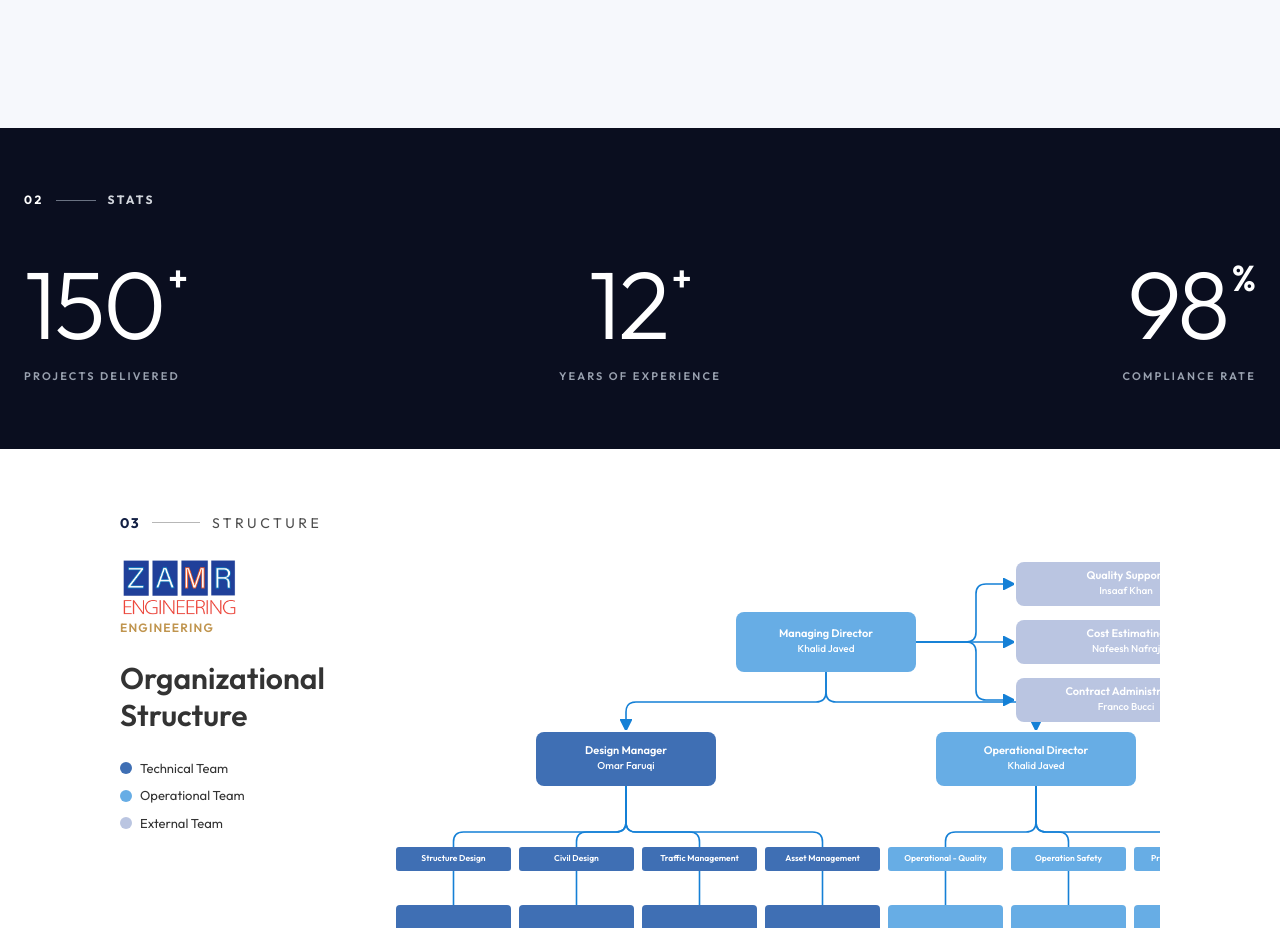
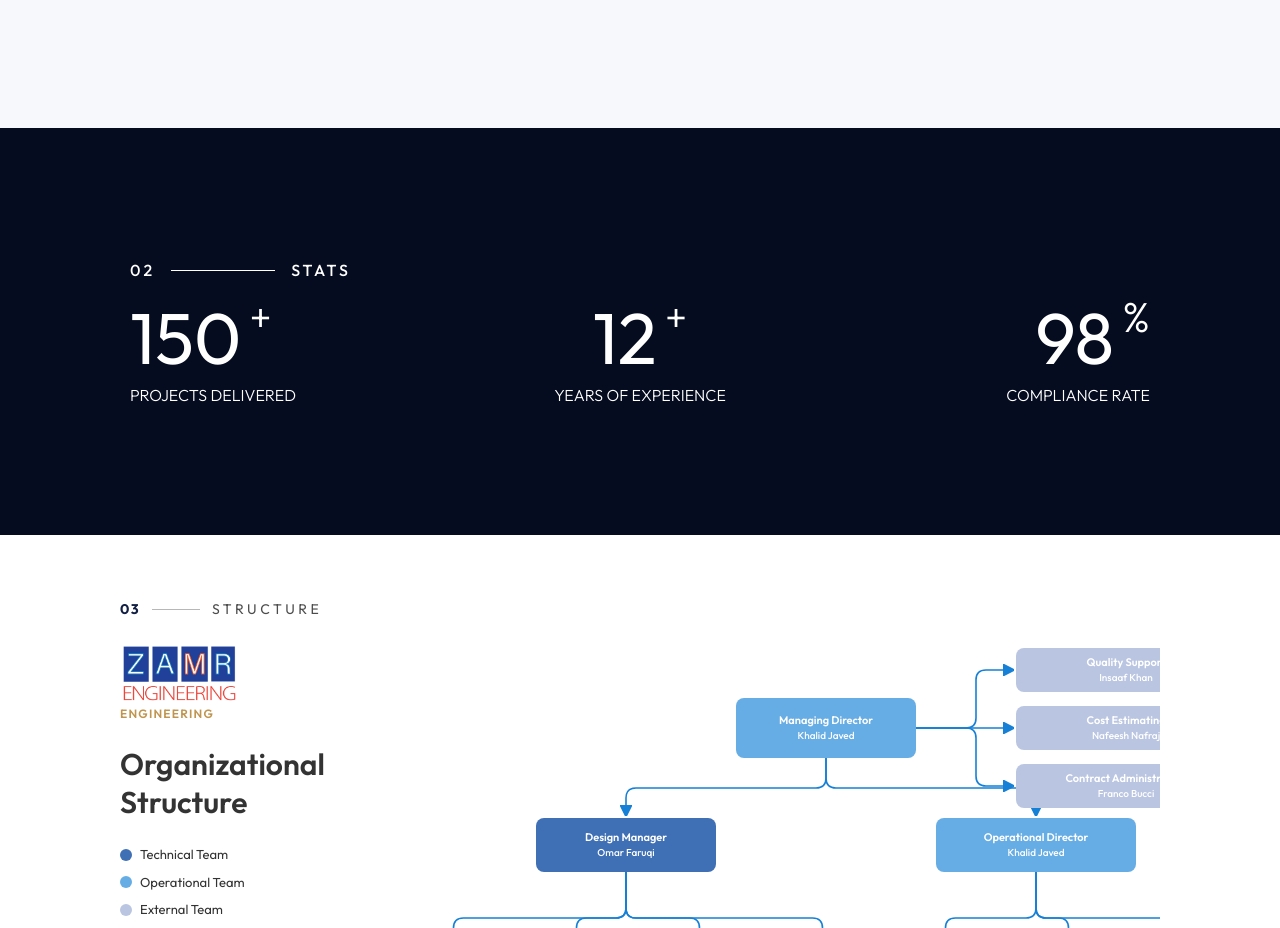
Before and after one commit to clickmaster4285/zamr-engineering-, a Next.js app: page /about in a window 1280 px wide. Shown: the part 1525-2453 px from the top of the page. Built offline with nearby package versions, Linux system fonts and the light colour scheme.

Commit message:
now enhance the stat of about

```diff
--- a/components/About/Stat.tsx
+++ b/components/About/Stat.tsx
@@ -6,12 +6,13 @@ interface Stat {
   value: number;
   suffix: string;
   label: string;
+  align: "start" | "center" | "end";
 }
 
 const stats: Stat[] = [
-  { value: 150, suffix: "+", label: "PROJECTS DELIVERED" },
-  { value: 12, suffix: "+", label: "YEARS OF EXPERIENCE" },
-  { value: 98, suffix: "%", label: "COMPLIANCE RATE" },
+  { value: 150, suffix: "+", label: "PROJECTS DELIVERED", align: "start" },
+  { value: 12, suffix: "+", label: "YEARS OF EXPERIENCE", align: "center" },
+  { value: 98, suffix: "%", label: "COMPLIANCE RATE", align: "end" },
 ];
 
 function useCountUp(target: number, shouldStart: boolean, duration = 1500) {
@@ -46,35 +47,28 @@ function useCountUp(target: number, shouldStart: boolean, duration = 1500) {
 function StatItem({
   stat,
   shouldStart,
-  align = "center",
 }: {
   stat: Stat;
   shouldStart: boolean;
-  align?: "left" | "center" | "right";
 }) {
   const count = useCountUp(stat.value, shouldStart);
 
-  const alignmentClasses = {
-    left: "items-start text-left",
-    center: "items-center text-center",
-    right: "items-end text-right",
-  };
-
   return (
-    <div className={`flex flex-col ${alignmentClasses[align]}`}>
-      <div className={`flex ${align === "left" ? "justify-start" : align === "right" ? "justify-end" : "justify-center"} text-white`}>
-      <span className="text-6xl sm:text-7xl md:text-8xl font-light leading-none tracking-tight">
-  {count}
-</span>
-<span className="text-2xl sm:text-3xl md:text-4xl font-semibold leading-none ml-1 mt-1">
-  {stat.suffix}
-</span>
+    <div
+      className="flex flex-1 flex-col gap-[2px]"
+      style={{ alignItems: stat.align }}
+    >
+      <div className="flex flex-row items-start gap-2">
+        <span className="text-[72px] font-normal leading-[91px] text-white">
+          {count}
+        </span>
+        <span className="text-[42px] font-light leading-[50px] text-white">
+          {stat.suffix}
+        </span>
       </div>
-      <p className={`mt-4 text-[11px] tracking-[0.2em] text-gray-400 uppercase font-semibold ${
-        align === "left" ? "text-left" : align === "right" ? "text-right" : "text-center"
-      }`}>
+      <span className="text-base font-light leading-5 text-white">
         {stat.label}
-      </p>
+      </span>
     </div>
   );
 }
@@ -104,35 +98,25 @@ export default function StatsSection() {
   return (
     <section
       ref={sectionRef}
-      className="w-full bg-[#0a0e1f] py-16"
+      className="w-full bg-[var(--bg-hero)] p-[130px]"
     >
-      <div className="max-w-7xl mx-auto px-6">
-        {/* Label */}
-        <div className="flex items-center gap-3 mb-12">
-          <span className="text-xs font-bold tracking-[0.2em] text-white">
+      <div className="mx-auto flex max-w-[1468px] flex-col gap-[10px]">
+        {/* Section label */}
+        <div className="flex items-center gap-4">
+          <span className="text-base font-medium tracking-[3px] text-white">
             02
           </span>
-          <span className="w-10 h-px bg-gray-500" />
-          <span className="text-xs font-bold tracking-[0.2em] text-gray-300">
+          <span className="h-px w-[104px] bg-white" />
+          <span className="text-base font-medium tracking-[3px] uppercase text-white">
             STATS
           </span>
         </div>
 
-        {/* Stats grid – left, center, right alignment */}
-        <div className="grid grid-cols-1 md:grid-cols-3 gap-12 md:gap-8">
-          {stats.map((stat, index) => {
-            let align: "left" | "center" | "right" = "center";
-            if (index === 0) align = "left";
-            else if (index === 2) align = "right";
-            return (
-              <StatItem
-                key={stat.label}
-                stat={stat}
-                shouldStart={inView}
-                align={align}
-              />
-            );
-          })}
+        {/* Stats row */}
+        <div className="flex w-full flex-row items-center justify-between gap-x-[185px]">
+          {stats.map((stat) => (
+            <StatItem key={stat.label} stat={stat} shouldStart={inView} />
+          ))}
         </div>
       </div>
     </section>
```
